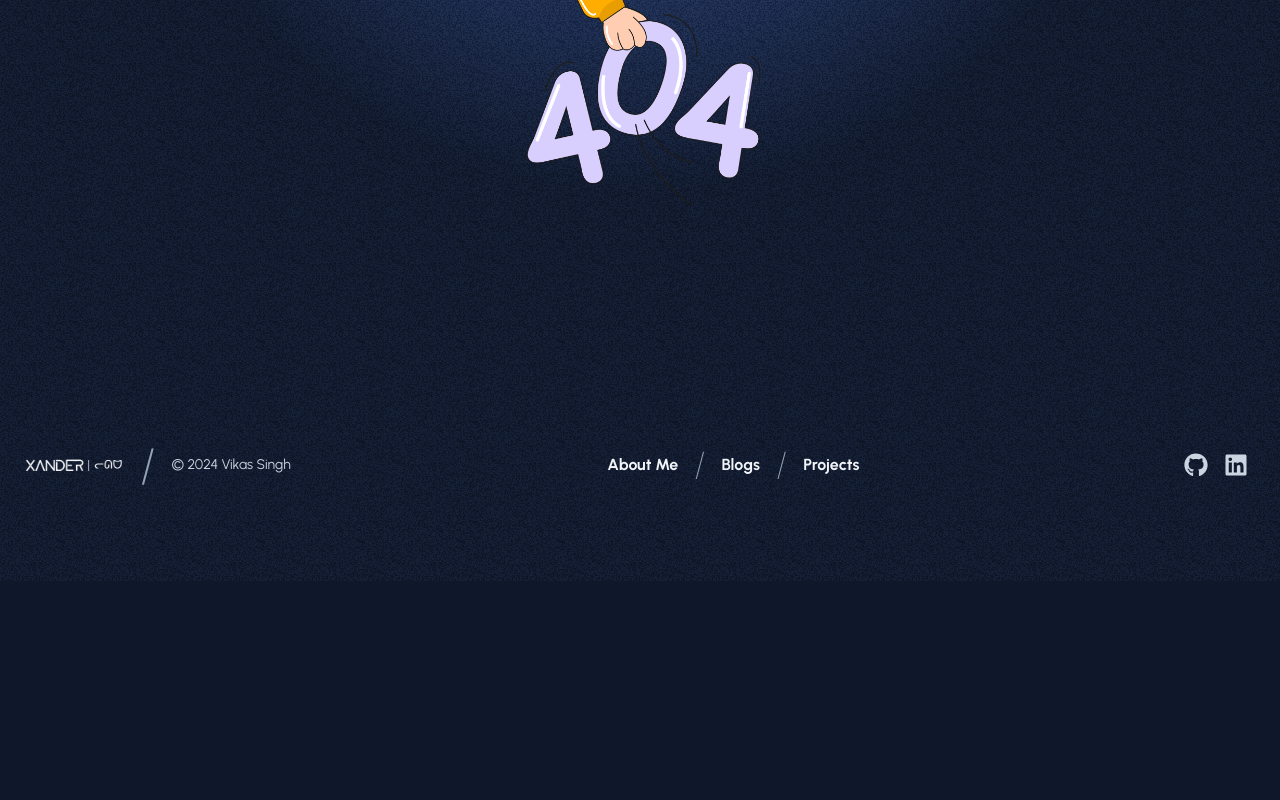
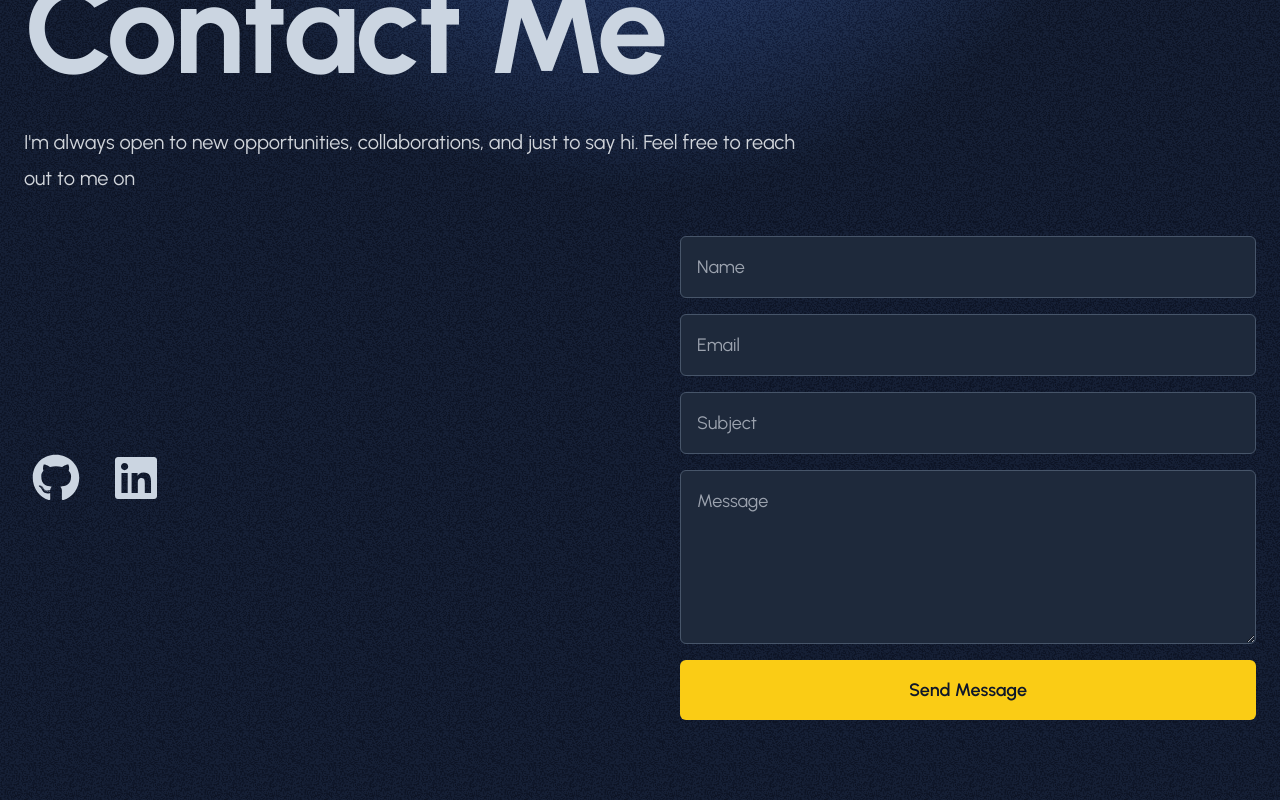
Before and after one commit to xanderbilla/mdsite, a Next.js app: page /contact in a window 1280 px wide. Before the commit this address had no page. Shown: the part 320-1120 px from the top of the page. Before the commit the page ends 901 px from the top, so only its background shows below. Built offline with nearby package versions, Linux system fonts and the light colour scheme.

Commit message:
C6# Added Contact Page

```diff
--- /dev/null
+++ b/src/app/(pages)/contact/components/MessageForm.tsx
@@ -0,0 +1,85 @@
+"use client";
+
+import React, { useState } from "react";
+
+type Props = object;
+
+export default function MessageForm({}: Props) {
+    const [name, setName] = useState("");
+    const [email, setEmail] = useState("");
+    const [subject, setSubject] = useState("");
+    const [message, setMessage] = useState("");
+    const [isSubmitted, setIsSubmitted] = useState(false);
+    const [isLoading, setIsLoading] = useState(false);
+    const [formResult, setFormResult] = useState<string | null>(null);
+
+    const handleSubmit = (e: React.FormEvent) => {
+        e.preventDefault();
+        if (name && email && subject && message) {
+            setIsLoading(true);
+            // Simulate an API call
+            setTimeout(() => {
+                try {
+                    console.log({ name, email, subject, message });
+                    setIsSubmitted(true);
+                    setFormResult("✅ Sent Successfully");
+                } catch (error) {
+                    setFormResult("Something went wrong");
+                } finally {
+                    setIsLoading(false);
+                }
+            }, 2000);
+        } else {
+            alert("Please fill in all fields.");
+        }
+    };
+
+    return (
+        <form className="flex flex-col gap-4 w-full max-w-xl" onSubmit={handleSubmit}>
+            <input
+                type="text"
+                placeholder="Name"
+                className="p-4 text-lg bg-slate-800 border border-slate-600 rounded-md text-slate-300"
+                value={name}
+                onChange={(e) => setName(e.target.value)}
+                disabled={isLoading || isSubmitted}
+                required
+            />
+            <input
+                type="email"
+                placeholder="Email"
+                className="p-4 text-lg bg-slate-800 border border-slate-600 rounded-md text-slate-300"
+                value={email}
+                onChange={(e) => setEmail(e.target.value)}
+                disabled={isLoading || isSubmitted}
+                required
+            />
+            <input
+                type="text"
+                placeholder="Subject"
+                className="p-4 text-lg bg-slate-800 border border-slate-600 rounded-md text-slate-300"
+                value={subject}
+                onChange={(e) => setSubject(e.target.value)}
+                disabled={isLoading || isSubmitted}
+                required
+            />
+            <textarea
+                placeholder="Message"
+                className="p-4 text-lg bg-slate-800 border border-slate-600 rounded-md text-slate-300"
+                rows={5}
+                value={message}
+                onChange={(e) => setMessage(e.target.value)}
+                disabled={isLoading || isSubmitted}
+                required
+            />
+            <button
+                type="submit"
+                className="p-4 text-lg font-semibold bg-yellow-400 text-slate-900 rounded-md transition-all duration-150 hover:bg-yellow-500"
+                disabled={isLoading || isSubmitted}
+            >
+                {isLoading ? "Sending..." : "Send Message"}
+            </button>
+            {formResult && <p className="text-xl font-medium text-slate-300">{formResult}</p>}
+        </form>
+    );
+}
--- /dev/null
+++ b/src/app/(pages)/contact/page.tsx
@@ -0,0 +1,51 @@
+import { footerData } from "@/app/static/data";
+import Bounded from "@/components/Bounded";
+import Heading from "@/components/Heading";
+import { Metadata } from "next";
+import Link from "next/link";
+import { FaGithub, FaLinkedin } from "react-icons/fa6";
+import MessageForm from "./components/MessageForm";
+
+export const metadata: Metadata = {
+  title: "Contact Me | Xander Billa",
+  description:
+    "Contact me for any queries, collaborations, or just to say hi. I'm always open to new opportunities.",
+  keywords:
+    "projects, showcases, portfolio, technology, design, creative solutions, case studies, innovation, demos, project details",
+};
+
+const BlogPostIndex = () => {
+  return (
+    <Bounded>
+      <Heading size="xl" className="mb-8">
+        Contact Me
+      </Heading>
+      <div className="prose prose-xl prose-invert mb-10">
+        I&apos;m always open to new opportunities, collaborations, and just to
+        say hi. Feel free to reach out to me on{" "}
+      </div>
+      <div className="text-slate-300 flex flex-col lg:flex-row items-center justify-between gap-8 md:gap-4">
+        <div className="flex items-center justify-center gap-4">
+          <Link
+            href={footerData.github_link}
+            className="p-2 text-2xl text-slate-300 transition-all duration-150 hover:scale-125 hover:text-yellow-400"
+            aria-label={footerData.name + " on GitHub"}
+          >
+            <FaGithub size={48} />
+          </Link>
+          <Link
+            href={footerData.linkedin_link}
+            className="p-2 text-2xl text-slate-300 transition-all duration-150 hover:scale-125 hover:text-yellow-400"
+            aria-label={footerData.name + " on LinkedIn"}
+          >
+            <FaLinkedin size={48} />
+          </Link>
+        </div>
+        <div className="hidden md:block h-full border-l border-slate-300" />
+        <MessageForm />
+      </div>
+    </Bounded>
+  );
+};
+
+export default BlogPostIndex;
--- a/src/app/Layout/Navbar.tsx
+++ b/src/app/Layout/Navbar.tsx
@@ -78,7 +78,7 @@ export default function NavBar() {
               </React.Fragment>
             ))}
             <li>
-              <Button linkField="/" label="Contact" className="ml-3" />
+            <Button linkField="https://zalgorythmix.vercel.app/" label="What I Know?" className="ml-3" />
             </li>
           </div>
           <DesktopMenu
@@ -155,7 +155,7 @@ function DesktopMenu({
         </React.Fragment>
       ))}
       <li>
-        <Button linkField="/contact" label="Contact Us" className="ml-3" />
+        <Button linkField="https://zalgorythmix.vercel.app/" label="What I Know?" className="ml-3" />
       </li>
     </div>
   );
--- a/src/app/static/data.ts
+++ b/src/app/static/data.ts
@@ -95,6 +95,7 @@ const navLinks = [
   { link: "/about", label: "About Me" },
   { link: "/blogs", label: "Blogs" },
   { link: "/projects", label: "Projects" },
+  { link: "/contact", label: "Contact" },
 ];
 
 const footerData = {
--- a/src/components/Button.tsx
+++ b/src/components/Button.tsx
@@ -19,6 +19,7 @@ export default function Button({
   return (
     <Link
       href={linkField}
+      target="_blank"
       className={clsx(
         "group relative flex w-fit items-center justify-center overflow-hidden rounded-md border-2 border-slate-900 bg-slate-50  px-4 py-2 font-bold transition-transform ease-out  hover:scale-105 text-black",
         className
```
